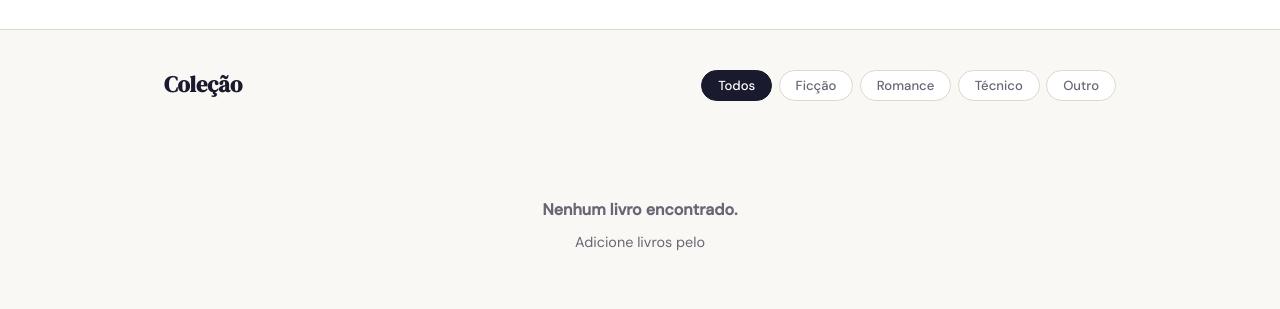
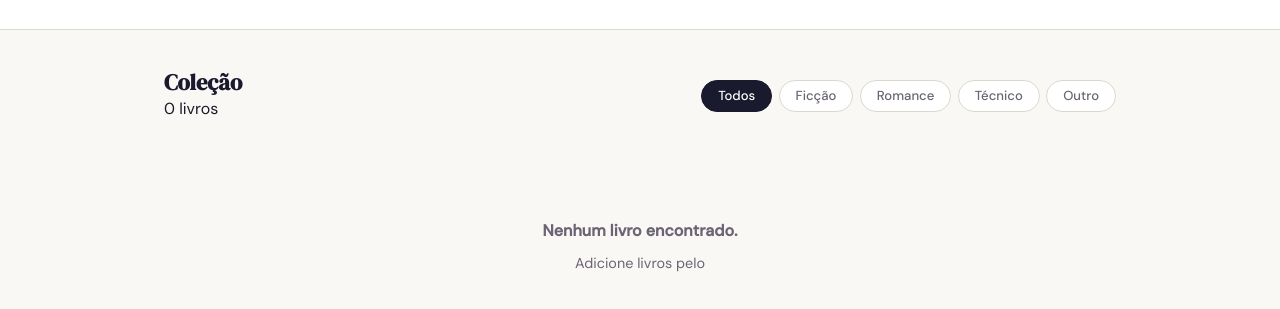
Before and after one commit to f3lipe31/pratica12, a website built with Vite: page projeto_do_grupo/src/pages/listagem.html in a window 1280 px wide. Shown: the part 205-514 px from the top of the page. Built offline with nearby package versions, Linux system fonts and the light colour scheme.

```diff
--- a/projeto_do_grupo/src/pages/listagem.html
+++ b/projeto_do_grupo/src/pages/listagem.html
@@ -28,7 +28,10 @@
 
   <div class="listagem-container">
     <div class="listagem-toolbar">
-      <h2>Coleção</h2>
+      <div class="toolbar-left">
+        <h2>Coleção</h2>
+        <span id="contadorLivros" class="contador-livros"></span>
+      </div>
       <div class="filtro-grupo" id="filtroGenero">
         <button class="filtro-btn ativo" data-genero="Todos">Todos</button>
         <button class="filtro-btn" data-genero="Ficção">Ficção</button>
```
